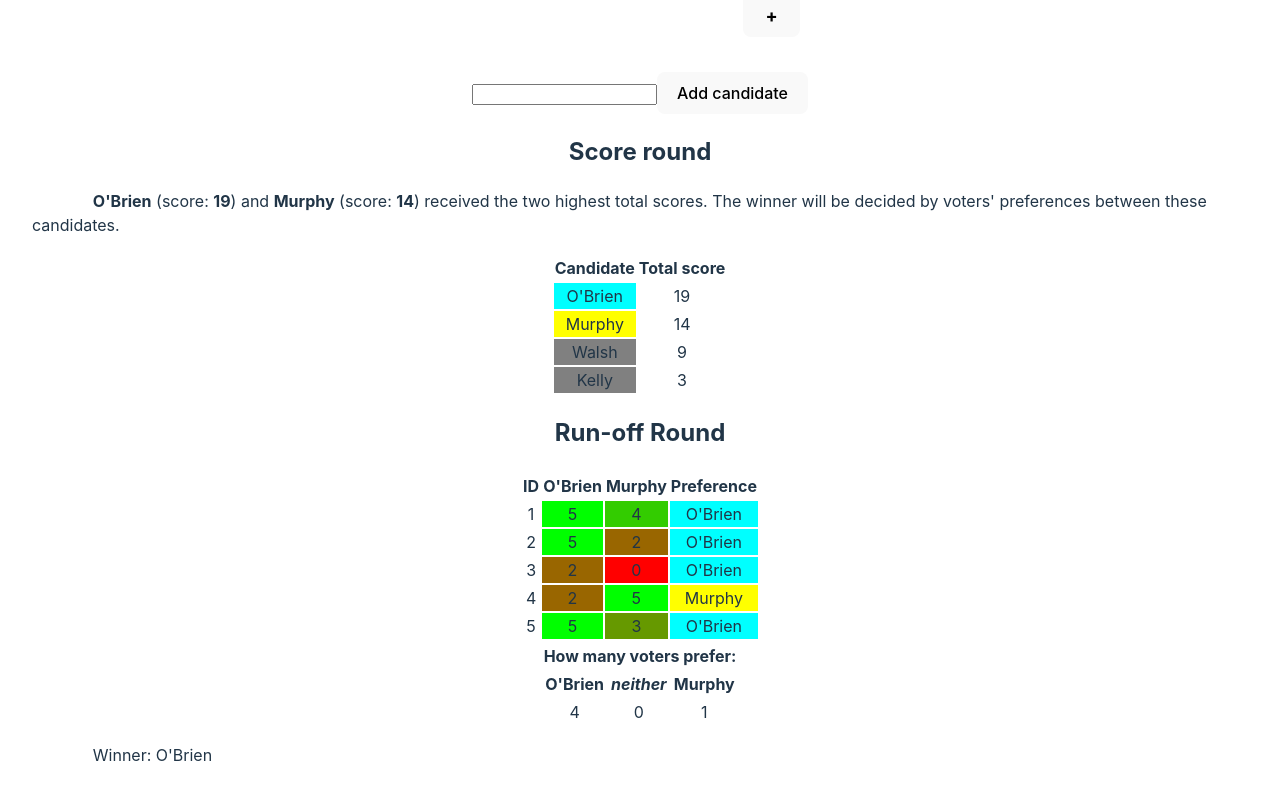
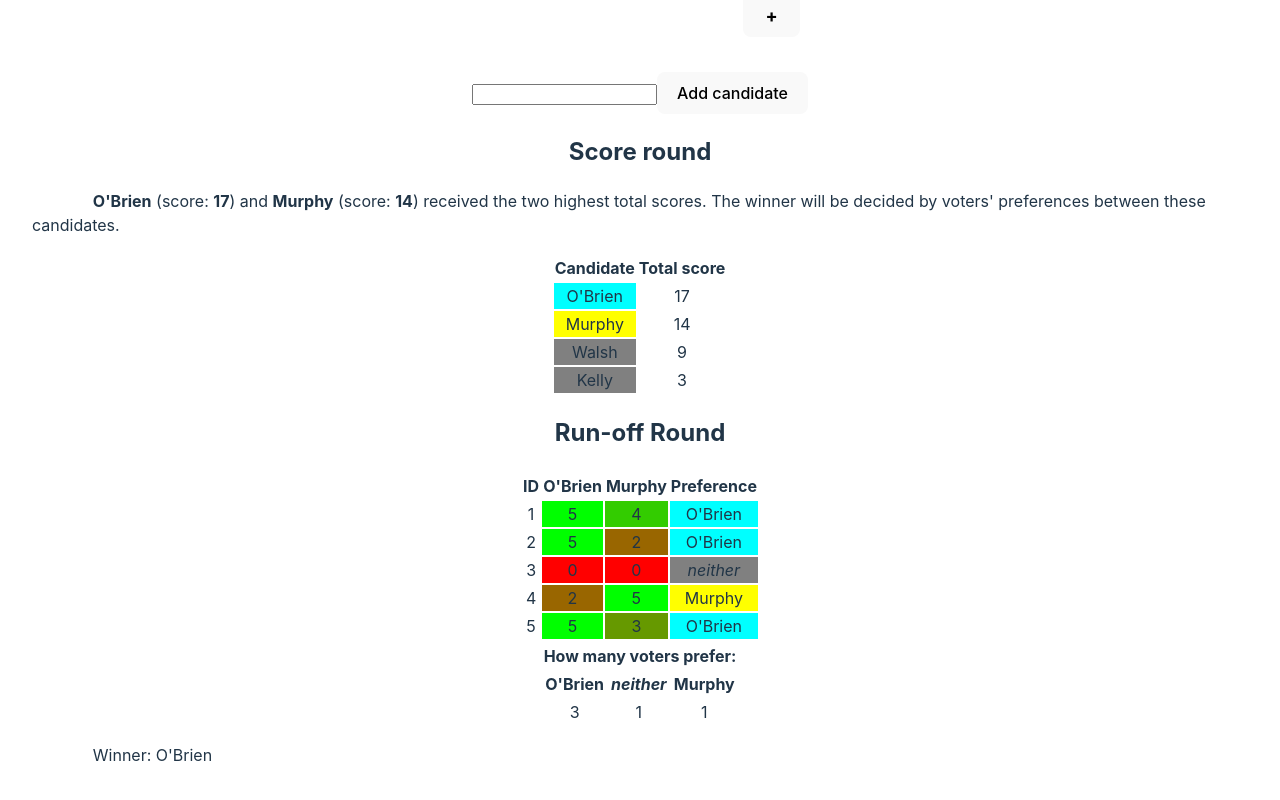
Before and after one commit to boyleconnor/star-voting, a React (Vite) app: page / in a window 1280 px wide. Shown: the part 766-1566 px from the top of the page. Built offline with nearby package versions, Linux system fonts and the light colour scheme.

Commit message:
Add no-preference vote

```diff
--- a/src/App.tsx
+++ b/src/App.tsx
@@ -11,7 +11,7 @@ interface Vote {
 const INITIAL_VOTES: Vote[] = [
   {id: 1, scores: new Map([["O'Brien", 5], ["Murphy", 4], ["Walsh", 0], ["Kelly", 1]])},
   {id: 2, scores: new Map([["O'Brien", 5], ["Murphy", 2], ["Walsh", 1], ["Kelly", 0]])},
-  {id: 3, scores: new Map([["O'Brien", 2], ["Murphy", 0], ["Walsh", 5], ["Kelly", 2]])},
+  {id: 3, scores: new Map([["O'Brien", 0], ["Murphy", 0], ["Walsh", 5], ["Kelly", 2]])},
   {id: 4, scores: new Map([["O'Brien", 2], ["Murphy", 5], ["Walsh", 2], ["Kelly", 0]])},
   {id: 5, scores: new Map([["O'Brien", 5], ["Murphy", 3], ["Walsh", 1], ["Kelly", 0]])},
 ];
```
